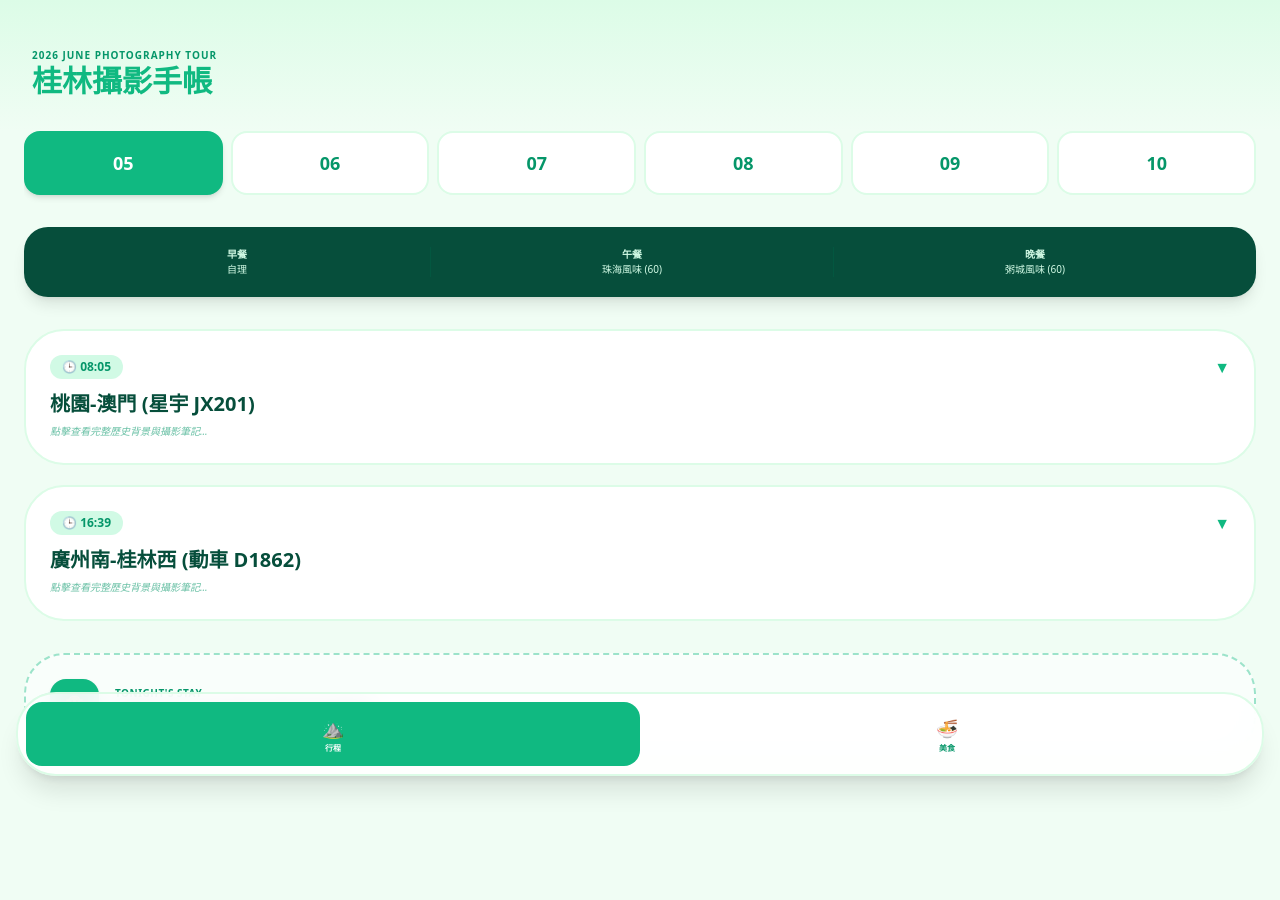
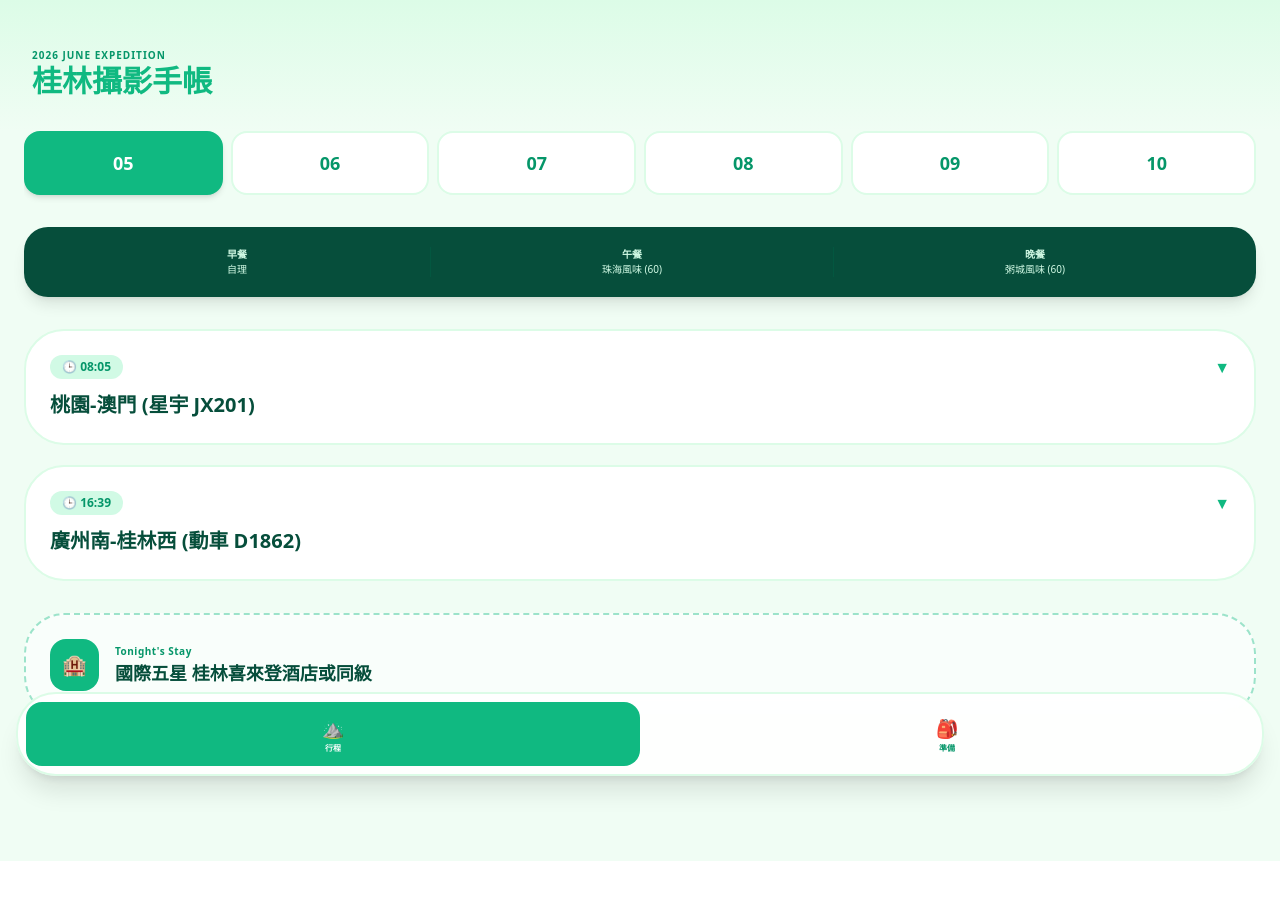
Before and after one commit to kmtsvlee/guilin-trip, a React (Vite) app: page / in a window 1280 px wide. After the commit the page ends 861 px from the top, so only its background shows below. Built offline with nearby package versions, Linux system fonts and the light colour scheme.

Commit message:
update: replace food tab with supply checklist

```diff
--- a/src/App.tsx
+++ b/src/App.tsx
@@ -1,144 +1,32 @@
 import { useState } from 'react';
 
 const scheduleData = [
-  {
-    day: "05", b: "自理", l: "珠海風味 (60)", d: "粥城風味 (60)",
-    stay: "國際五星 桂林喜來登酒店或同級",
-    items: [
-      {
-        t: "08:05", title: "桃園-澳門 (星宇 JX201)",
-        note: "抵達澳門後過關前往珠海",
-        desc: "今日於機場集合搭機前往澳門。抵達後過關前往珠海。午餐後前往廣州高鐵站，搭乘高速列車前往『山水甲天下』之美譽的桂林。桂林是中國河山中的一顆璀璨明珠，獨特的喀斯特地貌和秀美的灕江使這裡成為舉世聞名的旅遊勝地。『山青、水秀、洞奇、石美』形成了桂林獨具一格、馳名中外的自然風光。",
-        map: "桃園機場"
-      },
-      {
-        t: "16:39", title: "廣州南-桂林西 (動車 D1862)",
-        note: "車次參考 16:39-19:30",
-        desc: "搭乘動車前往桂林西站。建議在車窗邊準備相機，進入廣西境內後，窗外的山勢將開始展現喀斯特地貌的奇特輪廓。",
-        map: "廣州南站"
-      }
-    ]
-  },
-  {
-    day: "06", b: "酒店內用", l: "農家宴 (60)", d: "啤酒魚 (60)",
-    stay: "准五星 新西街麗華廷酒店或同級",
-    items: [
-      {
-        t: "09:00", title: "遇龍河三橋 (富裡、金龍、遇龍)",
-        note: "歷史古橋與平靜水面攝影",
-        desc: "遇龍河位於陽朔縣，常年水質清澈，水流緩慢。富裡橋建於明代永樂年間，石結構拱橋與倒影相接，酷似一輪滿月。遇龍橋則是石拱橋，始建於明代，橋長60米，是陽朔縣重點文物古蹟。建議使用廣角捕捉古橋與兩岸翠竹、農田構成的南國風光。",
-        map: "遇龍河"
-      },
-      {
-        t: "14:00", title: "興坪古鎮 + 船遊灕江",
-        note: "捕捉灕江精華段「三岩、五井、十三山」",
-        desc: "興坪依山傍水，風景薈萃，粉牆黛瓦石板小巷，是灕江沿岸最美麗的古鎮。灕江沿岸翠竹垂柳，倒映江中的疏林和群峰，化入天際，沉入水底。黃昏時分，五指山下宛如仙境，景色神祕。畫家徐悲鴻曾在此寫生，感嘆『果然佳勝在興坪』。",
-        map: "興坪古鎮"
-      },
-      {
-        t: "18:00", title: "灕江漁火 (含竹筏+漁夫+魚鷹)",
-        note: "【核心攝影】藍調時刻與傳統漁燈",
-        desc: "這是灕江漁家人的傳統漁事活動。在清晨或傍晚，小竹筏上一盞耀眼的燈光，魚鷹借著燈光捕魚。夜幕下的江面，漁民成群結隊，乘筏遊梭，灕江山水大背景融合成一幅令人嘆為觀止的奇妙景觀。建議利用長曝捕捉燈火動態與山影。",
-        map: "灕江"
-      }
-    ]
-  },
-  {
-    day: "07", b: "酒店內用", l: "蝴蝶莊園 (60)", d: "陽朔風味 (60)",
-    stay: "相公山山莊 或 DS.裏度假民宿(相公山店)",
-    items: [
-      {
-        t: "05:30", title: "陽朔大橋 (拍攝日出)",
-        note: "捕捉灕江第一長公路橋晨曦",
-        desc: "屹立在灕江上，橋長207米。當會淩絕頂，一覽灕江水。這裡是俯瞰江面霧氣與第一道曙光的絕佳位置。",
-        map: "陽朔大橋"
-      },
-      {
-        t: "10:00", title: "陽朔公園 + 西郎山 + 西街風情",
-        note: "古建築與現代異國風情融合",
-        desc: "陽朔公園內的西郎山可俯看城景。陽朔西街是有1400多年歷史的古老街道，明清時期的風格，青瓦粉牆吊腳樓。這裡匯集了中西文化，充滿異國風情的咖啡店、酒吧與古樸建築交織，形成獨特的旅遊景點資源。",
-        map: "陽朔西街"
-      },
-      {
-        t: "17:00", title: "烏龍泉 (拍攝夕陽)",
-        note: "捕捉田園風光與落日餘暉",
-        desc: "烏龍泉是拍攝田園風光的秘境。夕陽照射在水田與孤峰之間，線條優美，是典型的桂林山水攝影機位。",
-        map: "烏龍泉"
-      }
-    ]
-  },
-  {
-    day: "08", b: "酒店內用", l: "瑤族風味 (60)", d: "龍勝風味 (60)",
-    stay: "龍脊九龍五虎觀景臺-林舍民宿或同級",
-    items: [
-      {
-        t: "05:00", title: "相公山 (拍攝日出雲海)",
-        note: "【核心重點】俯看灕江第一灣",
-        desc: "位於陽朔興坪鎮內的灕江西岸。登上相公山舉目遠眺，群峰排列有序，蜿蜒流淌的灕江甚是美妙。這裡的雲海、日出、光影、彩霞吸引著無數攝影愛好者和攝影家。",
-        map: "相公山"
-      },
-      {
-        t: "14:00", title: "黃洛瑤寨 (長髮表演)",
-        note: "紀錄天下第一長髮村的人文細節",
-        desc: "黃洛瑤寨身著華麗服飾的瑤族姑娘表演傳統舞蹈，並獻上香味噴噴的瑤族油茶。此處可觀察並拍攝瑤族獨特的服飾紋樣與生活習俗。",
-        map: "黃洛瑤寨"
-      },
-      {
-        t: "16:00", title: "龍脊平安壯寨梯田 (九龍五虎)",
-        note: "拍攝氣勢磅礡的梯田線條與吊腳樓",
-        desc: "龍脊梯田規模宏大。平安壯寨保持傳統的麻欄式三層木樓，全杉木結構，是桂北地區典型的高腳幹欄型建築。『九龍』指主脈分出來的九條小山樑，『五虎』指五個微凸的小山頭，兩者被梯田所盤繞，意境深遠。晚上可拍攝最新夜景『夜龍脊』。",
-        map: "龍脊梯田"
-      }
-    ]
-  },
-  {
-    day: "09", b: "酒店內(需打包)", l: "竹筒飯 (60)", d: "九龍酒家 (60)",
-    stay: "國際五星 桂林喜來登酒店或同級",
-    items: [
-      {
-        t: "05:30", title: "七星伴月 (拍攝晨霧日出)",
-        note: "捕捉七小山包與月亮田光影",
-        desc: "『七星』指當初開天時特意留下來的七個小山包，疊立在器塊田中央，遠望像七顆閃爍的星星，守護著龍脊那塊彎彎的月亮田。此處晨霧流動感極強，是梯田攝影的精華。",
-        map: "七星伴月"
-      },
-      {
-        t: "14:00", title: "日船遊一江四湖 + 榕杉湖 + 日月雙塔",
-        note: "城市環城水系與地標建築",
-        desc: "環城水系包括灕江、桃花江、榕湖、杉湖等。新橋景趣相容，樓亭臺榭錯落有致。日月雙塔座落在杉湖中，日塔為金塔，月塔為銀塔，是桂林的文化地標。建議拍攝雙塔倒影與周邊建築的對稱美。",
-        map: "日月雙塔"
-      },
-      {
-        t: "17:00", title: "穿山公園 + 塔山日落",
-        note: "捕捉「金針、鵝管」與壽佛塔剪影",
-        desc: "穿山內有鐘乳石奇洞，佈滿如樹枝狀的碳酸鈣結晶『金針』與玻璃管狀的『鵝管』。出洞後可在園內漫步，欣賞塔山上與象鼻山普賢塔遙遙相望的壽佛塔，感受桂林山水城市的悠閒氣氛。",
-        map: "塔山"
-      }
-    ]
-  },
-  {
-    day: "10", b: "打包", l: "四合院 (60)", d: "自理",
-    stay: "溫暖的家",
-    items: [
-      {
-        t: "09:34", title: "桂林西-廣州南 (動車 G2231)",
-        note: "車次參考 09:34-11:58",
-        desc: "結束桂林行程，搭乘高鐵返回廣州。隨後搭車返回珠海進行市區觀光。",
-        map: "桂林西站"
-      },
-      {
-        t: "14:00", title: "珠海觀光 (愛情郵局/港珠澳大橋/城市陽台)",
-        note: "現代建築與海景攝影",
-        desc: "愛情郵局是珠海海景最佳觀景點。遠觀港珠澳大橋，這是世界最長的跨海大橋，全長55公里。城市陽台位於情侶中路，依山傍水，風景優美。隨後參觀日月貝珠海大劇院，由一大一小兩組『貝殼』組成，是中國唯一建設在海島上的歌劇院。",
-        map: "珠海"
-      },
-      {
-        t: "20:50", title: "澳門-桃園 (星宇 JX206)",
-        note: "20:50-22:40 抵達台灣",
-        desc: "帶著滿載的美照與回憶，搭乘星宇航空返回溫暖的家。",
-        map: "澳門機場"
-      }
-    ]
-  }
+  // ... 前面 05-10 的行程資料保持不變 ...
+  { day: "05", b: "自理", l: "珠海風味 (60)", d: "粥城風味 (60)", stay: "國際五星 桂林喜來登酒店或同級", items: [{ t: "08:05", title: "桃園-澳門 (星宇 JX201)", note: "抵達澳門後過關前往珠海", desc: "開啟六天五夜桂林攝影之旅...", map: "桃園機場" }, { t: "16:39", title: "廣州南-桂林西 (動車 D1862)", note: "車次參考 16:39-19:30", desc: "搭乘動車前往桂林西站。", map: "廣州南站" }]},
+  { day: "06", b: "酒店內用", l: "農家宴 (60)", d: "啤酒魚 (60)", stay: "准五星 新西街麗華廷酒店或同級", items: [{ t: "09:00", title: "遇龍河三橋 (富裡、金龍、遇龍)", note: "歷史古橋與平靜水面攝影", desc: "遇龍河位於陽朔縣，水質清澈。富裡橋石結構拱橋與倒影相接...", map: "遇龍河" }, { t: "17:00", title: "灕江漁火 (含竹筏+漁夫+魚鷹)", note: "【核心攝影】藍調時刻與傳統漁燈", desc: "這是灕江漁家人傳統漁事活動。在傍晚點亮馬燈，魚鷹立於筏頭...", map: "灕江" }]},
+  { day: "07", b: "酒店內用", l: "蝴蝶莊園 (60)", d: "陽朔風味 (60)", stay: "相公山山莊 或 DS.裏度假民宿", items: [{ t: "05:30", title: "陽朔大橋 (拍攝日出)", note: "捕捉灕江第一長公路橋晨曦", desc: "屹立在灕江上，橋長207米。俯瞰江面霧氣與第一道曙光的絕佳位置。", map: "陽朔大橋" }, { t: "17:00", title: "烏龍泉 (拍攝夕陽)", note: "捕捉田園風光與落日餘暉", desc: "烏龍泉是拍攝田園風光的秘境。夕陽照射在水田與孤峰之間。", map: "烏龍泉" }]},
+  { day: "08", b: "酒店內用", l: "瑤族風味 (60)", d: "龍勝風味 (60)", stay: "龍脊九龍五虎觀景臺-林舍民宿", items: [{ t: "05:00", title: "相公山 (拍攝日出雲海)", note: "【核心重點】俯看灕江第一灣", desc: "登上相公山遠眺，群峰排列有序，蜿蜒流淌的灕江甚是美妙。", map: "相公山" }, { t: "16:00", title: "龍脊平安壯寨梯田 (九龍五虎)", note: "拍攝梯田線條與吊腳樓", desc: "規模宏大。壯寨保持傳統麻欄式木樓，夜間可拍夜龍脊。", map: "龍脊梯田" }]},
+  { day: "09", b: "酒店內(需打包)", l: "竹筒飯 (60)", d: "九龍酒家 (60)", stay: "國際五星 桂林喜來登酒店或同級", items: [{ t: "05:30", title: "七星伴月 (拍攝晨霧日出)", note: "捕捉七小山包與月亮田光影", desc: "七個小山包疊立在田中央，像閃爍星星守護月亮田。", map: "七星伴月" }, { t: "17:00", title: "穿山公園 + 塔山日落", note: "捕捉「金針、鵝管」與壽佛塔剪影", desc: "穿山內有鐘乳石奇洞。出洞後欣賞塔山上壽佛塔。", map: "塔山" }]},
+  { day: "10", b: "打包", l: "四合院 (60)", d: "自理", stay: "溫暖的家", items: [{ t: "14:00", title: "珠海觀光 (日月貝/港珠澳大橋)", note: "現代建築與海景攝影", desc: "參觀日月貝珠海大劇院，由一大一小兩組貝殼組成。", map: "珠海" }]}
+];
+
+// 新增準備清單資料
+const prepList = [
+  { category: "攝影器材", items: [
+    { name: "廣角鏡頭 (16-35mm)", detail: "必備！拍梯田大景與古橋全景" },
+    { name: "三腳架", detail: "灕江漁火、相公山雲海長曝必用" },
+    { name: "減光鏡 (ND/GND)", detail: "控制日出與夕陽的光差比" },
+    { name: "備用電池/記憶卡", detail: "龍脊梯田住宿區充電可能不便，多備一份" }
+  ]},
+  { category: "機能裝備", items: [
+    { name: "防水機能外套", detail: "6 月桂林多陣雨，梯田區氣溫多變" },
+    { name: "防滑登山鞋", detail: "龍脊梯田步道濕滑，需有良好抓地力" },
+    { name: "遮陽帽/太陽眼鏡", detail: "相公山曝曬感強，需做好物理防曬" }
+  ]},
+  { category: "重要文件", items: [
+    { name: "護照/台胞證", detail: "過關與酒店入住檢查" },
+    { name: "動車訂票資訊", detail: "截圖存檔，防止網路訊號不穩" }
+  ]}
 ];
 
 export default function App() {
@@ -151,12 +39,13 @@ export default function App() {
   return (
     <div className="min-h-screen bg-[#F0FDF4] pb-36 font-sans text-[#064E3B] text-left">
       <header className="p-8 pt-12 bg-gradient-to-b from-[#DCFCE7] to-[#F0FDF4]">
-        <p className="text-[#059669] font-bold text-[10px] uppercase tracking-widest">2026 June Photography Tour</p>
+        <p className="text-[#059669] font-bold text-[10px] uppercase tracking-widest">2026 June Expedition</p>
         <h1 className="text-3xl font-black text-[#10B981]">桂林攝影手帳</h1>
       </header>
 
       <main className="px-6">
-        {/* 日期導覽 */}
+        {tab === '行程' ? (
+          <>
             <div className="flex space-x-2 overflow-x-auto no-scrollbar pb-2 mb-6">
               {['05','06','07','08','09','10'].map(d=>(
                 <button key={d} onClick={()=>{setDay(d); setExpandedIdx(null);}} className={`flex-1 min-w-[50px] py-4 rounded-2xl border-2 transition-all ${day===d?'bg-[#10B981] border-[#10B981] text-white shadow-md':'bg-white border-[#DCFCE7] text-[#059669]'}`}>
@@ -165,53 +54,71 @@ export default function App() {
               ))}
             </div>
 
-        {/* 飲食摘要 (含價格) */}
             <div className="bg-[#064E3B] p-5 rounded-3xl text-[#D1FAE5] flex justify-around text-center text-[10px] mb-8 shadow-lg">
               <div className="flex-1"><b>早餐</b><br/>{curr.b}</div>
               <div className="flex-1 border-l border-emerald-800/50 px-2"><b>午餐</b><br/>{curr.l}</div>
               <div className="flex-1 border-l border-emerald-800/50 px-2"><b>晚餐</b><br/>{curr.d}</div>
             </div>
 
-        {/* 行程列表 */}
             {curr.items.map((it, i)=>(
-          <div key={i} onClick={() => setExpandedIdx(expandedIdx === i ? null : i)} className={`bg-white p-6 rounded-[2.5rem] border-2 transition-all cursor-pointer mb-5 ${expandedIdx === i ? 'border-[#10B981] shadow-md' : 'border-[#DCFCE7]'}`}>
+              <div key={i} onClick={() => setExpandedIdx(expandedIdx === i ? null : i)} className={`bg-white p-6 rounded-[2.5rem] border-2 transition-all mb-5 ${expandedIdx === i ? 'border-[#10B981] shadow-md' : 'border-[#DCFCE7]'}`}>
                 <div className="flex justify-between items-start mb-3">
                   <span className="text-[#059669] font-bold text-xs bg-[#D1FAE5] px-3 py-1 rounded-full">🕒 {it.t}</span>
-              <span className={`text-[#10B981] transition-transform duration-300 ${expandedIdx === i ? 'rotate-180' : ''}`}>▼</span>
+                  <span className={`text-[#10B981] transition-transform ${expandedIdx === i ? 'rotate-180' : ''}`}>▼</span>
                 </div>
-            <h2 className="text-xl font-black leading-tight text-[#064E3B]">{it.title}</h2>
-
+                <h2 className="text-xl font-black text-[#064E3B]">{it.title}</h2>
                 <div className={`overflow-hidden transition-all duration-300 ${expandedIdx === i ? 'max-h-[1000px] mt-4' : 'max-h-0'}`}>
                   <div className="bg-[#F0FDF4] p-5 rounded-3xl border border-dashed border-[#10B981]/30">
-                <p className="text-[#059669] text-[10px] font-bold mb-2 uppercase tracking-widest">地點詳解</p>
-                <p className="text-[#064E3B] text-sm leading-relaxed mb-4 whitespace-pre-line">{it.desc}</p>
+                    <p className="text-[#064E3B] text-sm leading-relaxed mb-4">{it.desc}</p>
                     <div className="pt-4 border-t border-[#10B981]/10">
-                  <span className="text-[#10B981] text-[11px] font-bold">📸 攝影筆記：</span>
+                      <span className="text-[#10B981] text-[11px] font-bold">📸 攝影重點：</span>
                       <span className="text-[#059669] text-[11px] italic">{it.note}</span>
                     </div>
                   </div>
                 </div>
-            {expandedIdx !== i && <p className="text-[#059669] text-[10px] italic mt-2 opacity-60">點擊查看完整歷史背景與攝影筆記...</p>}
               </div>
             ))}
 
-        {/* 住宿區塊 */}
             <div className="mt-8 bg-white/60 p-6 rounded-[2.5rem] border-2 border-dashed border-[#10B981]/40 flex items-center space-x-4">
-          <div className="bg-[#10B981] text-white p-3 rounded-2xl text-xl shadow-sm">🏨</div>
+              <div className="bg-[#10B981] text-white p-3 rounded-2xl text-xl">🏨</div>
               <div>
-            <p className="text-[#059669] text-[10px] font-bold uppercase tracking-wider">Tonight's Stay</p>
-            <p className="text-lg font-black text-[#064E3B] leading-tight">{curr.stay}</p>
+                <p className="text-[#059669] text-[10px] font-bold tracking-wider">Tonight's Stay</p>
+                <p className="text-lg font-black text-[#064E3B]">{curr.stay}</p>
               </div>
             </div>
+          </>
+        ) : (
+          /* 準備清單介面 */
+          <div className="space-y-8 animate-in fade-in duration-500">
+            {prepList.map((cat, idx) => (
+              <div key={idx}>
+                <h3 className="text-[#059669] font-black text-sm uppercase tracking-[0.2em] mb-4 flex items-center">
+                  <span className="w-8 h-[2px] bg-[#10B981] mr-3"></span>{cat.category}
+                </h3>
+                <div className="space-y-3">
+                  {cat.items.map((item, i) => (
+                    <div key={i} className="bg-white p-5 rounded-3xl border-2 border-[#DCFCE7] flex items-start space-x-4 shadow-sm">
+                      <div className="w-6 h-6 rounded-full border-2 border-[#10B981] mt-1 flex-shrink-0"></div>
+                      <div>
+                        <p className="font-black text-[#064E3B] leading-tight">{item.name}</p>
+                        <p className="text-[#059669] text-[10px] mt-1 italic">{item.detail}</p>
+                      </div>
+                    </div>
+                  ))}
+                </div>
+              </div>
+            ))}
+            <p className="text-center text-[#10B981] text-[10px] italic py-8">「攝影師的行李箱永遠少一顆鏡頭，但不能少帶備用電池。」</p>
+          </div>
+        )}
       </main>
 
-      {/* 底部導覽 */}
       <nav className="fixed bottom-6 left-4 right-4 bg-white/90 backdrop-blur-md rounded-[2.5rem] border-2 border-[#DCFCE7] p-2 flex justify-around shadow-xl z-50">
-        <button className="flex-1 flex flex-col items-center p-3 rounded-2xl bg-[#10B981] text-white">
+        <button onClick={() => setTab('行程')} className={`flex-1 flex flex-col items-center p-3 rounded-2xl transition-all ${tab === '行程' ? 'bg-[#10B981] text-white' : 'text-[#059669]'}`}>
           <span className="text-lg">⛰️</span><span className="text-[8px] font-black">行程</span>
         </button>
-        <button className="flex-1 flex flex-col items-center p-3 rounded-2xl text-[#059669]">
-          <span className="text-lg">🍜</span><span className="text-[8px] font-black">美食</span>
+        <button onClick={() => setTab('準備')} className={`flex-1 flex flex-col items-center p-3 rounded-2xl transition-all ${tab === '準備' ? 'bg-[#10B981] text-white' : 'text-[#059669]'}`}>
+          <span className="text-lg">🎒</span><span className="text-[8px] font-black">準備</span>
         </button>
       </nav>
     </div>
```
Lines whose indentation alone changed are shown as unchanged.
